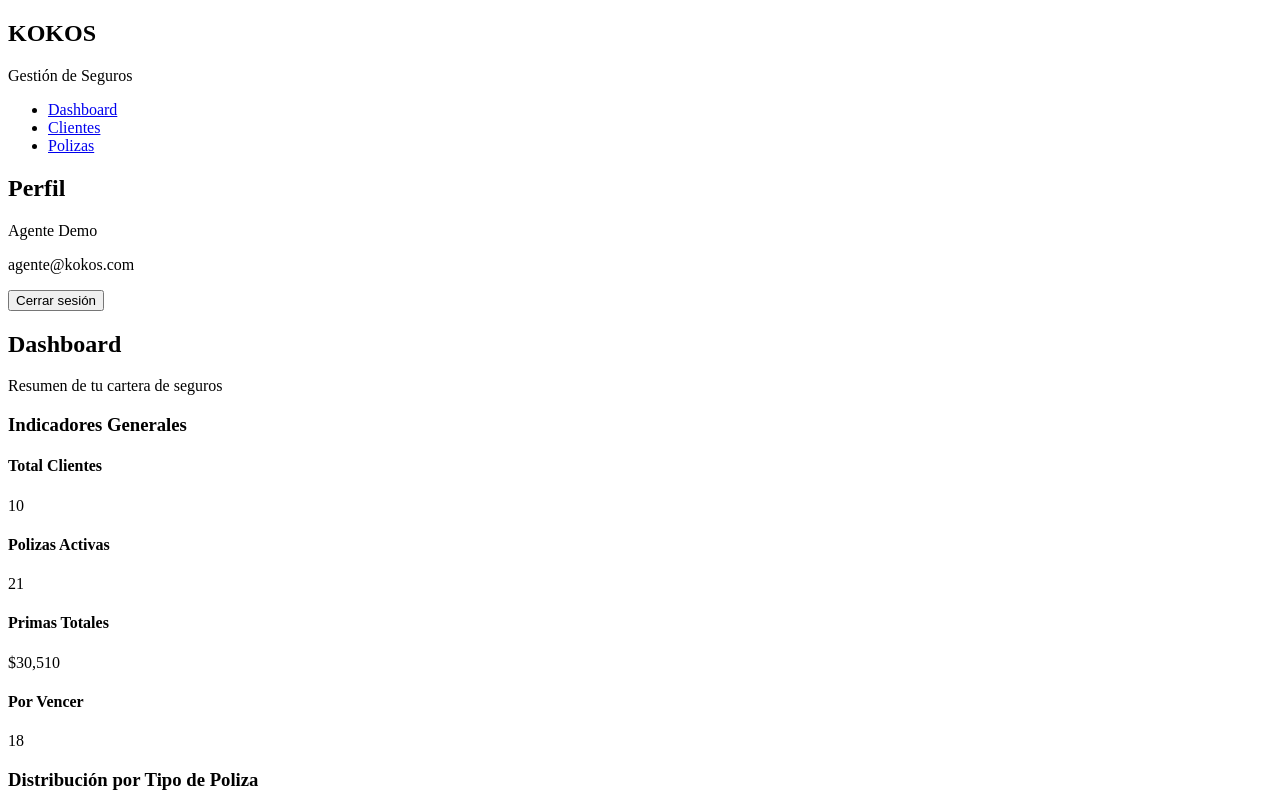
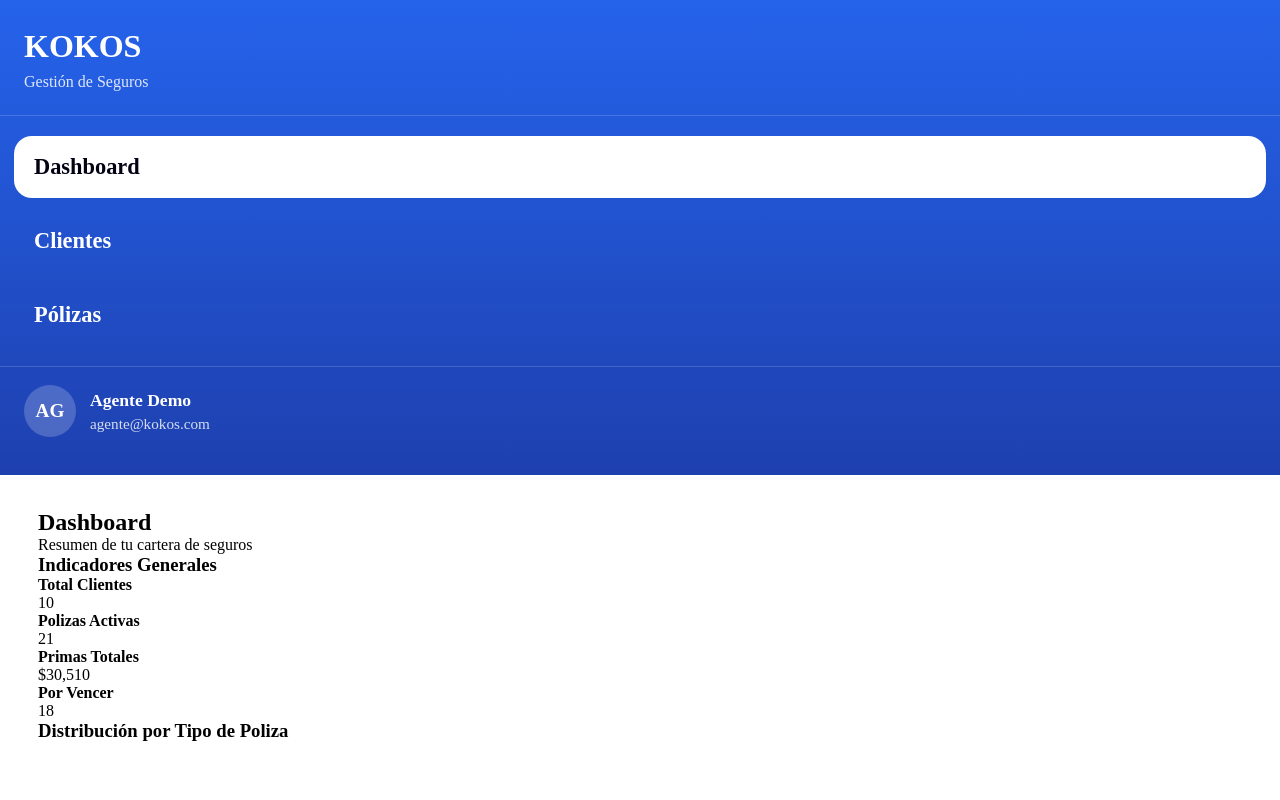
Before and after one commit to Jairo292/KOKOS_COMPANY, a plain HTML site: page frontEnd/html/dashboard.html in a window 1280 px wide. Shown: the top 800 px of the page. Drawn offline with Linux system fonts and the light colour scheme.

Commit message:
css header
actualiza estilos de encabezado

```diff
--- /dev/null
+++ b/frontEnd/css/index.css
@@ -0,0 +1,154 @@
+:root {
+  --color-bg: #ffffff;
+  --color-text: #0a0a0a;
+
+  --color-surface: #ffffff;
+  --color-surface-text: #0a0a0a;
+  --color-primary: #030213;
+  --color-primary-contrast: #ffffff;
+
+  --color-secondary: #f2f3f7;
+  --color-secondary-text: #030213;
+  --color-muted: #ececf0;
+  --color-muted-text: #717182;
+
+  --color-accent: #e9ebef;
+  --color-accent-text: #030213;
+
+  --color-danger: #d4183d;
+  --color-danger-contrast: #ffffff;
+
+  --color-border: rgba(0,0,0,0.1);
+  --color-input-bg: #f3f3f5;
+
+  --radius-md: 10px;
+   --bg: var(--color-bg);
+  --text: var(--color-text);
+  --primary: var(--color-primary);
+  --muted: var(--color-muted-text);
+
+  --primary-2: #0e2668;
+  --primary-20: #1d4ed8;
+  --border: var(--color-border);
+  --container: 1100px;
+
+  --radius: 18px;
+  --shadow: 0 18px 50px rgba(0,0,0,.10);
+  --shadow-soft: 0 10px 30px rgba(0,0,0,.08);
+
+  --font-size-base: 16px;
+  --font-weight-normal: 400;
+  --font-weight-medium: 500;
+}
+
+* {
+  box-sizing: border-box;
+  margin: 0;
+  padding: 0;
+}
+
+
+.sidebar {
+  background: linear-gradient(180deg, #2563eb 0%, #1e40af 100%);
+  color: white;
+  display: flex;
+  flex-direction: column;
+  justify-content: space-between;
+  padding: 28px 0 20px;
+}
+
+.sidebar-header {
+  padding: 0 24px 24px;
+  border-bottom: 1px solid rgba(255,255,255,0.16);
+}
+
+.sidebar-header h1 {
+  font-size: 2rem;
+  font-weight: 800;
+  margin-bottom: 8px;
+}
+
+.sidebar-header p {
+  color: rgba(255,255,255,0.85);
+  font-size: 1rem;
+}
+
+.sidebar-nav {
+  padding: 20px 14px;
+}
+
+.sidebar-nav ul {
+  list-style: none;
+  display: flex;
+  flex-direction: column;
+  gap: 12px;
+}
+
+.sidebar-nav a {
+  display: block;
+  text-decoration: none;
+  color: white;
+  font-size: 1.4rem;
+  font-weight: 600;
+  padding: 18px 20px;
+  border-radius: 18px;
+  transition: 0.25s ease;
+}
+
+.sidebar-nav a:hover {
+  background: rgba(255,255,255,0.12);
+}
+
+.sidebar-nav a.active {
+  background: white;
+  color: var(--primary);
+}
+
+.sidebar-profile {
+  display: flex;
+  align-items: center;
+  gap: 14px;
+  padding: 18px 24px;
+  border-top: 1px solid rgba(255,255,255,0.16);
+  margin-top: auto;
+}
+
+.profile-avatar {
+  width: 52px;
+  height: 52px;
+  border-radius: 50%;
+  background: rgba(255,255,255,0.2);
+  display: grid;
+  place-items: center;
+  font-weight: 700;
+  font-size: 1.2rem;
+}
+
+.sidebar-profile h2 {
+  font-size: 1.1rem;
+  margin-bottom: 4px;
+}
+
+.sidebar-profile p {
+  font-size: 0.95rem;
+  color: rgba(255,255,255,0.82);
+}
+
+.main-content {
+  padding: 34px 38px;
+}
+
+.main-header {
+  margin-bottom: 28px;
+}
+
+.main-header h2 {
+  font-size: 3rem;
+  font-weight: 800;
+  margin-bottom: 8px;
+}
+
+.main-header p {
+  font-size: 1.2rem;
+  color: #475569;
+}
--- a/frontEnd/html/dashboard.html
+++ b/frontEnd/html/dashboard.html
@@ -4,35 +4,37 @@
     <meta charset="utf-8">
     <title>KOKOS — Dashboard</title>
     <meta name="viewport" content="width=device-width, initial-scale=1">
+    <link rel="stylesheet" href="../css/index.css">
 
 
 </head>
 
 <body>
-
-   <aside>
-    <header>
+<div class="layout">
+   <aside class="sidebar">
+        <header class="sidebar-header">
             <h1>KOKOS</h1>
             <p>Gestión de Seguros</p>
         </header>
 
-    <nav aria-label="Menú principal">
+     <nav class="sidebar-nav" aria-label="Menú principal">
             <ul>
-            <li><a href="dashboard.html">Dashboard</a></li>
+                <li><a href="dashboard.html" class="active">Dashboard</a></li>
                 <li><a href="clientes.html">Clientes</a></li>
-            <li><a href="polizas.html">Polizas</a></li>
+                <li><a href="polizas.html">Pólizas</a></li>
             </ul>
         </nav>
-    <section>
-        <h2>Perfil</h2>
-        <p>Agente Demo</p>
+
+        <section class="sidebar-profile">
+            <div class="profile-avatar">AG</div>
+            <div>
+                <h2>Agente Demo</h2>
                 <p>agente@kokos.com</p>
-        <button>Cerrar sesión</button>
+            </div>
         </section>
-
     </aside>
 
-   <main>
+   <main class="main-content">
 
     <header>
         <h2>Dashboard</h2>
@@ -104,6 +106,7 @@
 </section>
 
 </main>
+</div>
  <footer>
         <p>© 2026 KOKOS — Sistema de Gestión de Seguros</p>
     </footer>
```
Lines whose indentation alone changed are shown as unchanged.
